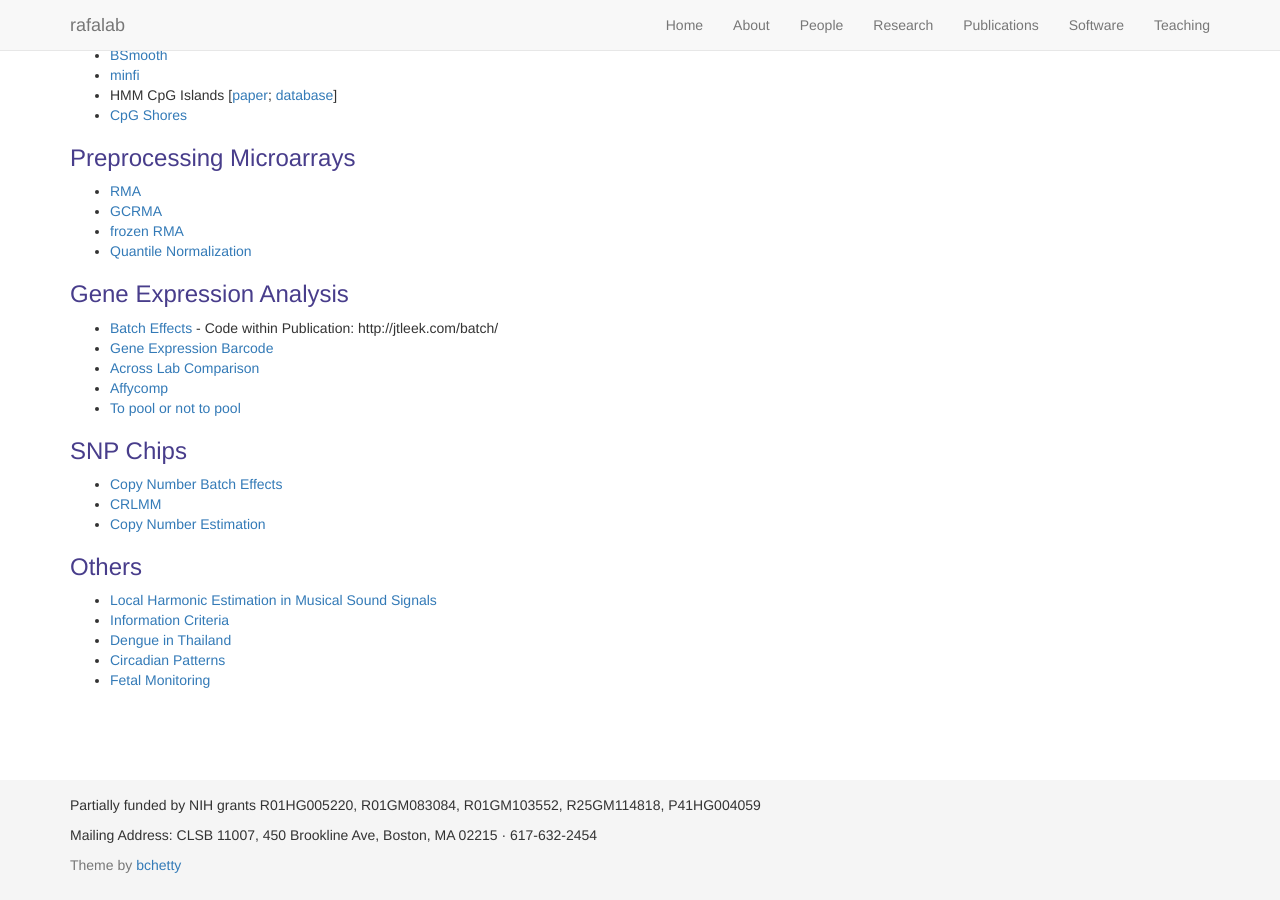
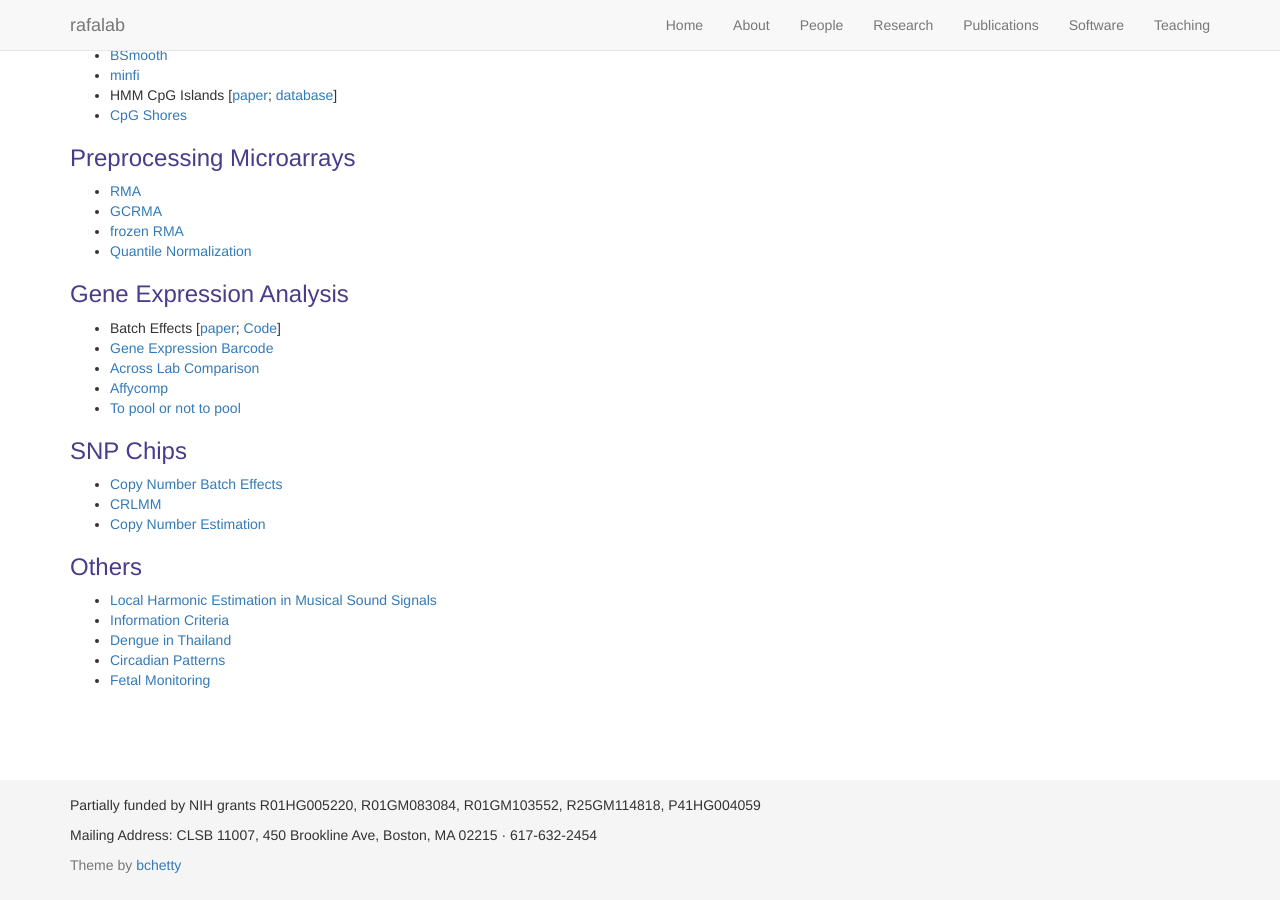
Before and after one commit to rafalab/rafalab.github.io, a Jekyll site: the page built from pages/publications.md, in a window 1280 px wide and 900 px high, scrolled down 544 px. Built offline with Jekyll 4.4.1, drawn with Linux system fonts in a browser that asks for light colours; nearby versions of some CDN libraries.

Commit message:
minor edit

```diff
--- a/pages/publications.md
+++ b/pages/publications.md
@@ -50,7 +50,7 @@
 
 ### Gene Expression Analysis
 
-- [Batch Effects](http://www.ncbi.nlm.nih.gov/pubmed/20838408) - Code within Publication: http://jtleek.com/batch/
+- Batch Effects [[paper](http://www.ncbi.nlm.nih.gov/pubmed/20838408); [Code](http://jtleek.com/batch/)]
 - [Gene Expression Barcode](http://www.ncbi.nlm.nih.gov/pubmed/17906632)
 - [Across Lab Comparison](http://www.ncbi.nlm.nih.gov/pubmed/15846361)
 - [Affycomp](http://www.ncbi.nlm.nih.gov/pubmed/16410320)
```
